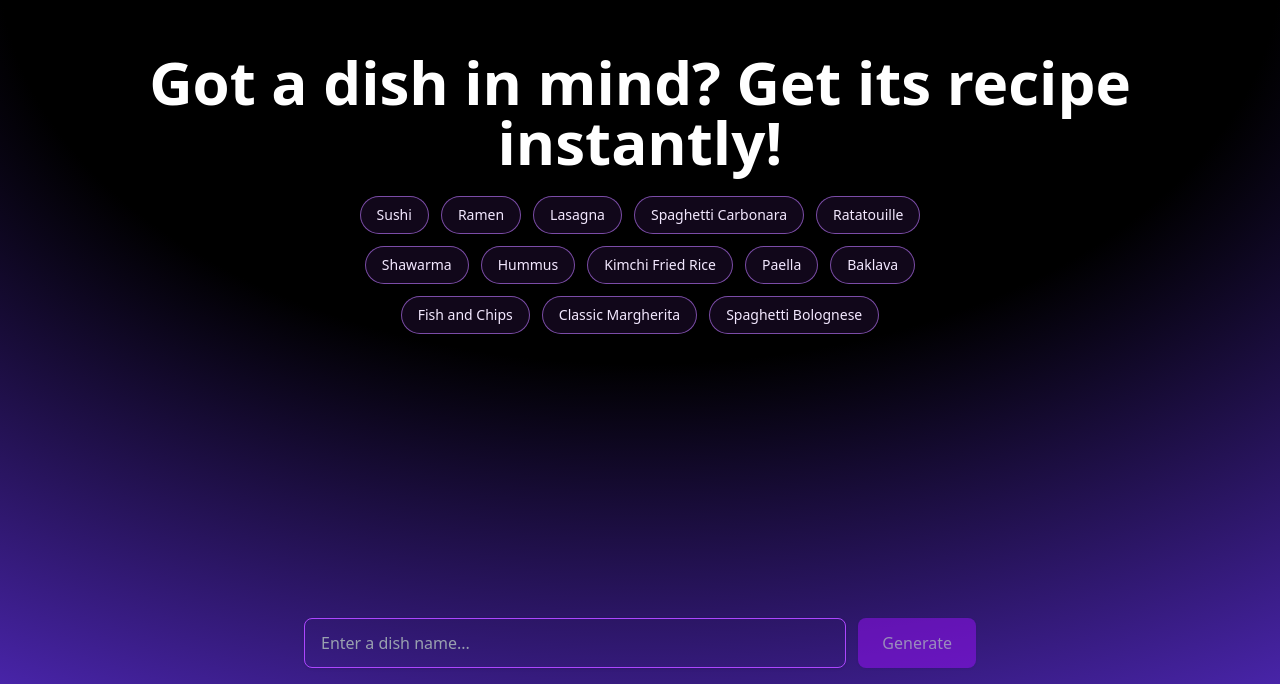
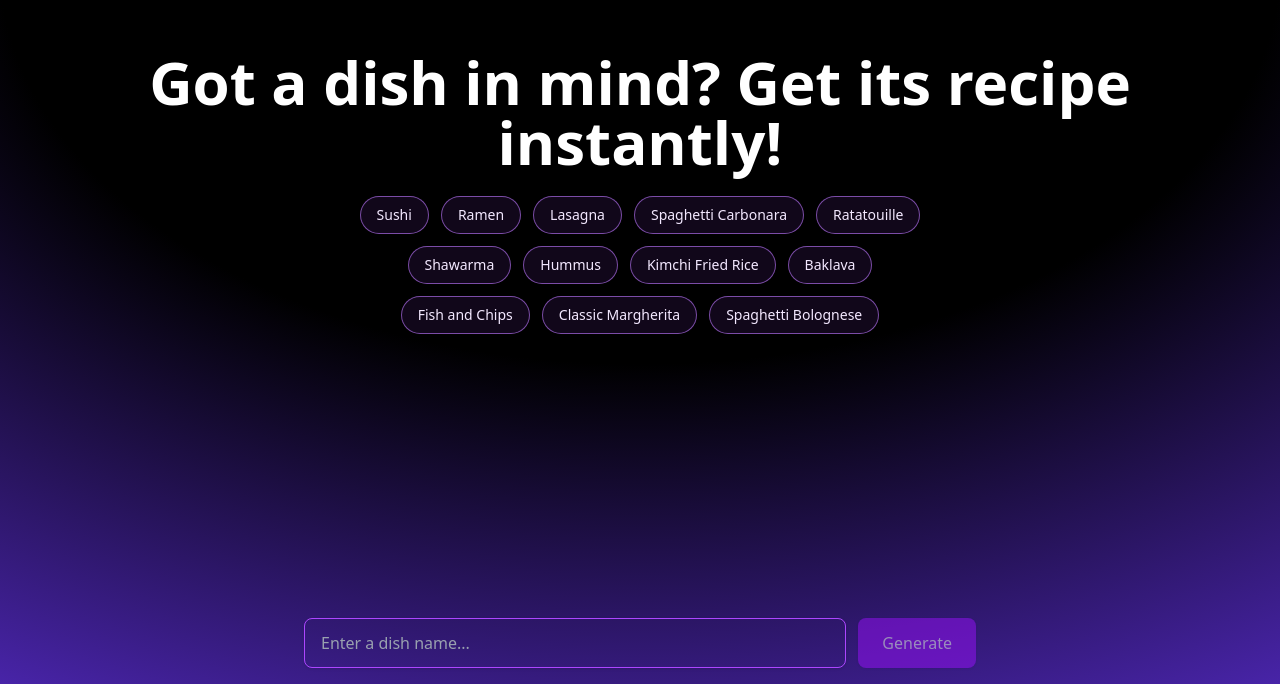
Before and after one commit to RudraNarayan2002/ai-recipe-generator, a Next.js app: page /aiRecipe in a window 1280 px wide. Shown: the part 116-800 px from the top of the page. Built offline with nearby package versions, Linux system fonts and the light colour scheme.

Commit message:
removed food item

```diff
--- a/src/app/components/RecipeDisplay.tsx
+++ b/src/app/components/RecipeDisplay.tsx
@@ -21,7 +21,6 @@ export default function RecipeDisplay() {
     "Shawarma", // Middle East
     "Hummus", // Middle East
     "Kimchi Fried Rice", // Korea
-    "Paella", // Spain
     "Baklava", // Turkey/Greece
     "Fish and Chips", // UK
     "Classic Margherita",
```
